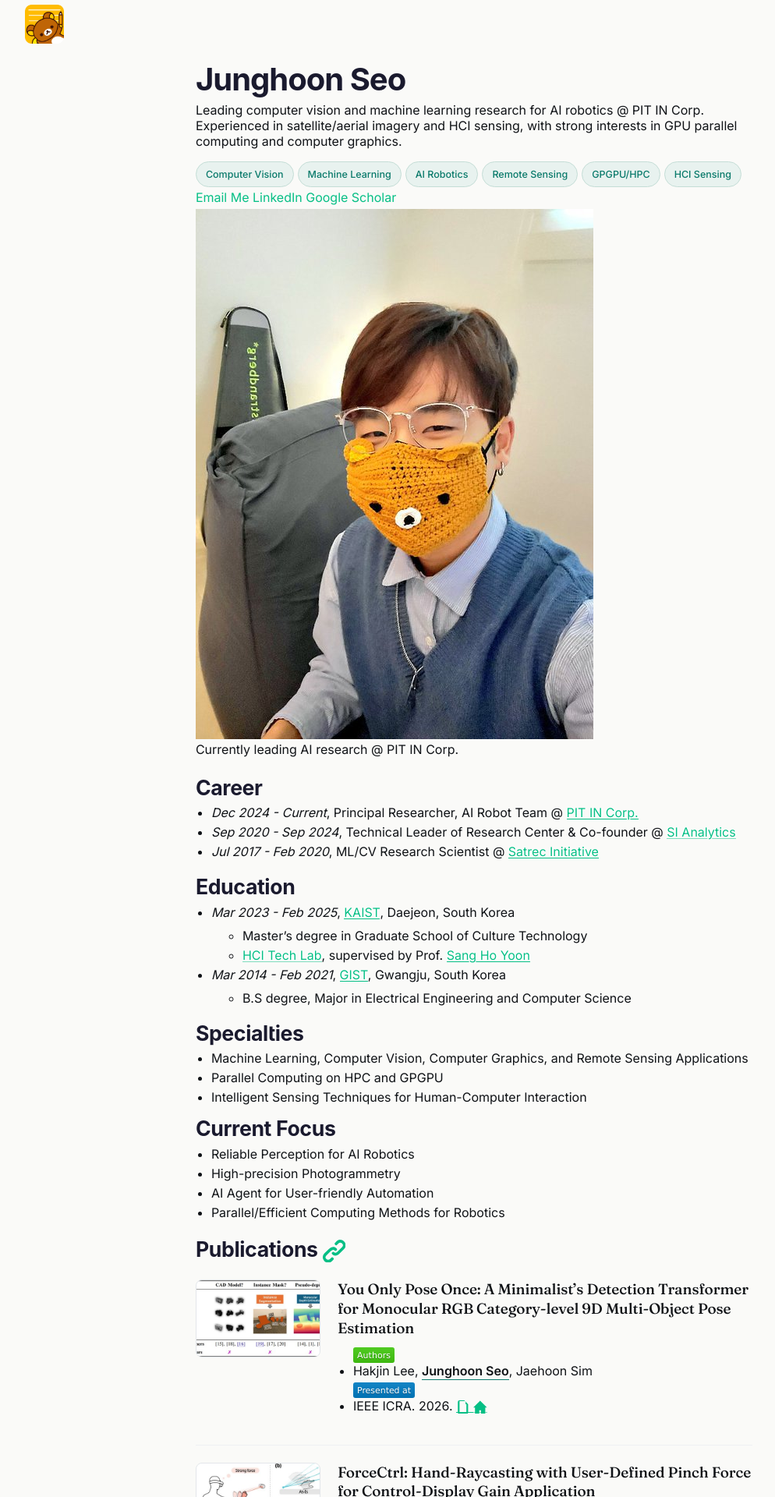
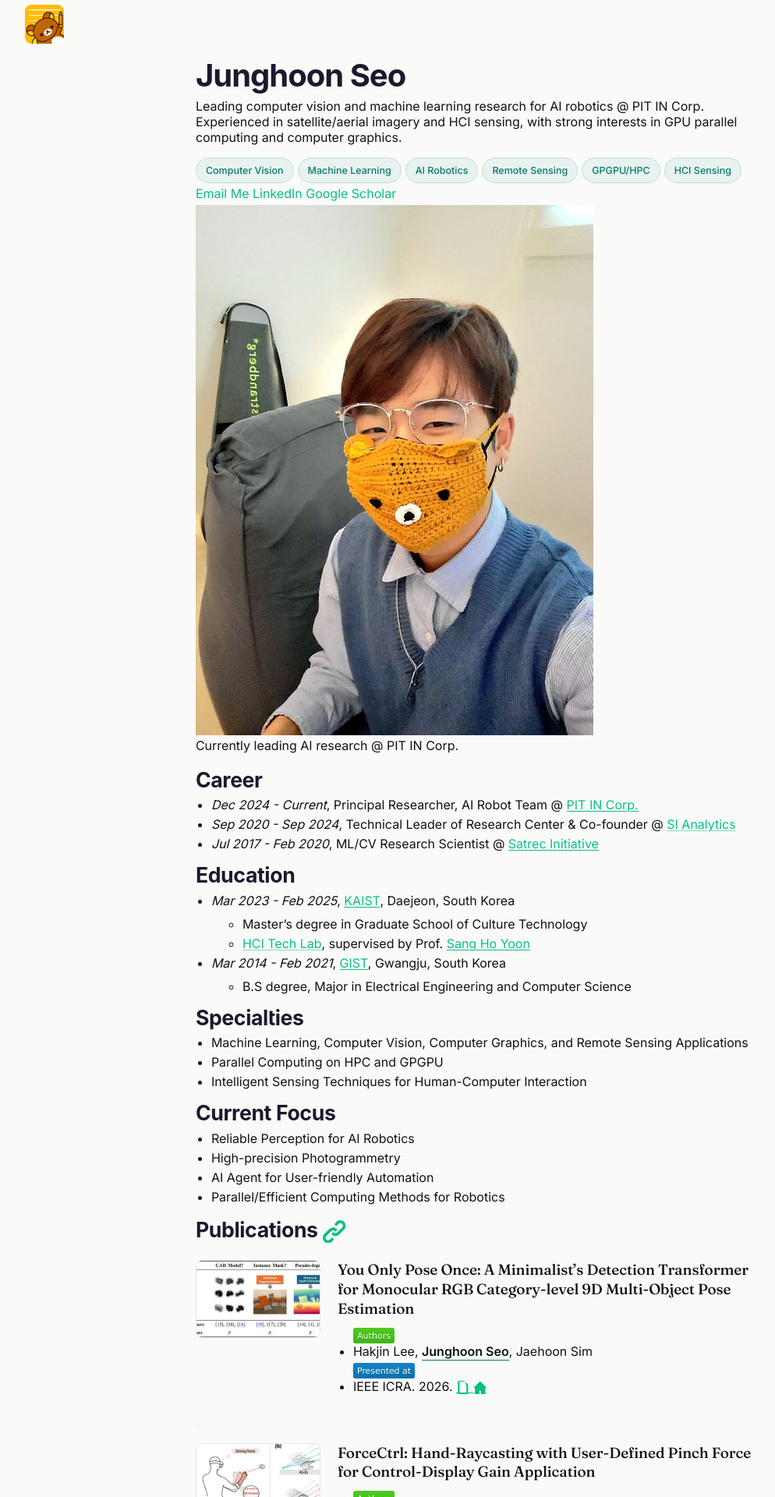
Before and after one commit to mikigom/mikigom.github.io, a Jekyll site: the page built from index.md, in a window 1280 px wide. Shown: the top 1920 px of the page at 78% size, without its empty margins (32-1026 px from the left). Built offline with Jekyll 4.4.1, drawn with Linux system fonts in a browser that asks for light colours.

Commit message:
style(cleanup): remove old bright-teal rgba + tokenize accent underline + drop bare section rule
Co-Authored-By: Claude Sonnet 4.6 <noreply@anthropic.com>

```diff
--- a/assets/styles.scss
+++ b/assets/styles.scss
@@ -18,6 +18,7 @@ styles: true
   --accent-strong: #086357;
   --accent-soft: #e8f2ef;
   --accent-border: #c4ddd6;
+  --accent-link-underline: rgba(10, 122, 107, 0.3);
 }
 
 /* ============================================
@@ -56,7 +57,7 @@ details summary::-webkit-details-marker {
 
 details[open] {
   background: #ffffff;
-  border-color: rgba(15, 191, 159, 0.3);
+  border-color: var(--accent-border);
 
   summary:after {
     transform: rotate(180deg);
@@ -98,10 +99,6 @@ html {
   scroll-behavior: smooth;
 }
 
-/* Improved Section Spacing */
-section {
-  margin: 2.5rem 0;
-}
 
 /* Better Code Block Styling */
 pre {
@@ -705,7 +702,7 @@ hr {
     a {
       color: var(--accent);
       text-decoration: none;
-      border-bottom: 1px solid rgba(10, 122, 107, 0.3);
+      border-bottom: 1px solid var(--accent-link-underline);
 
       &:hover {
         border-bottom-color: var(--accent);
@@ -755,7 +752,7 @@ hr {
     a {
       color: var(--accent);
       text-decoration: none;
-      border-bottom: 1px solid rgba(10, 122, 107, 0.3);
+      border-bottom: 1px solid var(--accent-link-underline);
 
       &:hover {
         border-bottom-color: var(--accent);
@@ -808,7 +805,7 @@ hr {
     a {
       color: var(--accent);
       text-decoration: none;
-      border-bottom: 1px solid rgba(10, 122, 107, 0.3);
+      border-bottom: 1px solid var(--accent-link-underline);
     }
   }
 }
```
